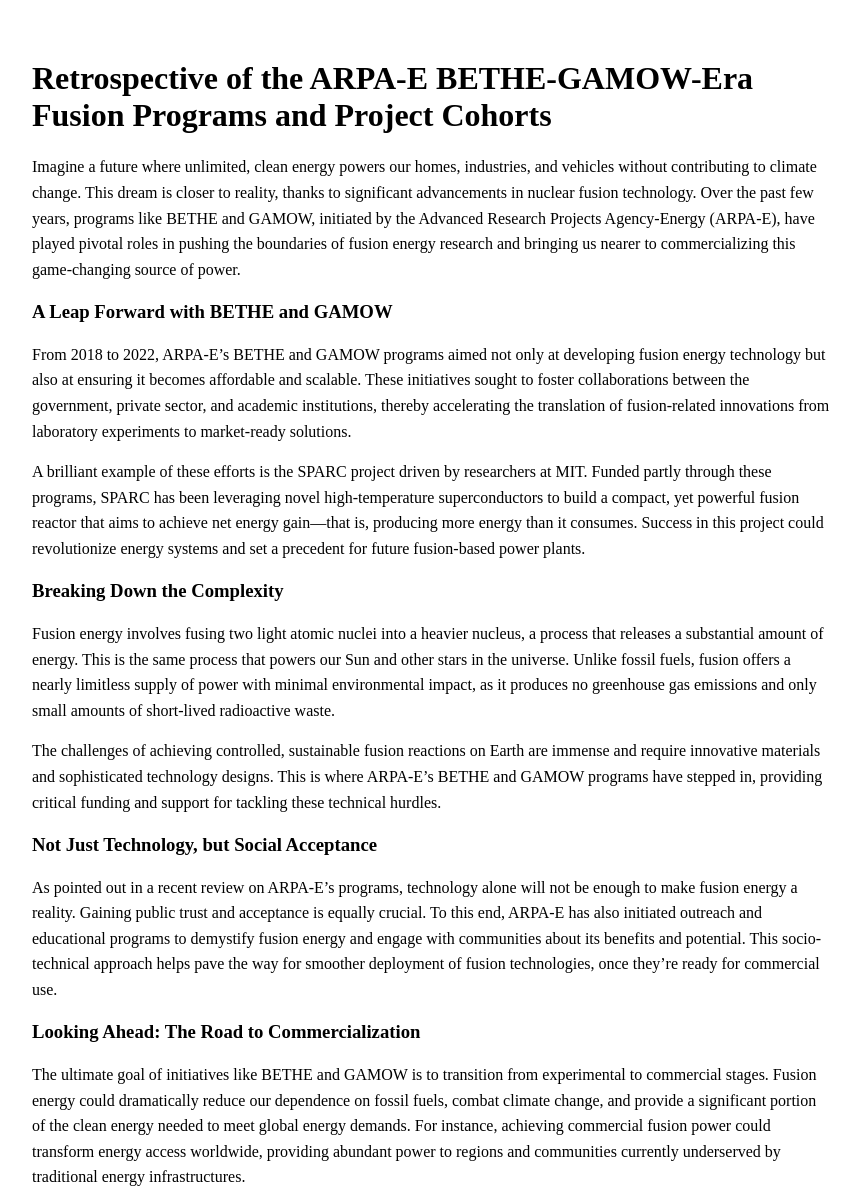
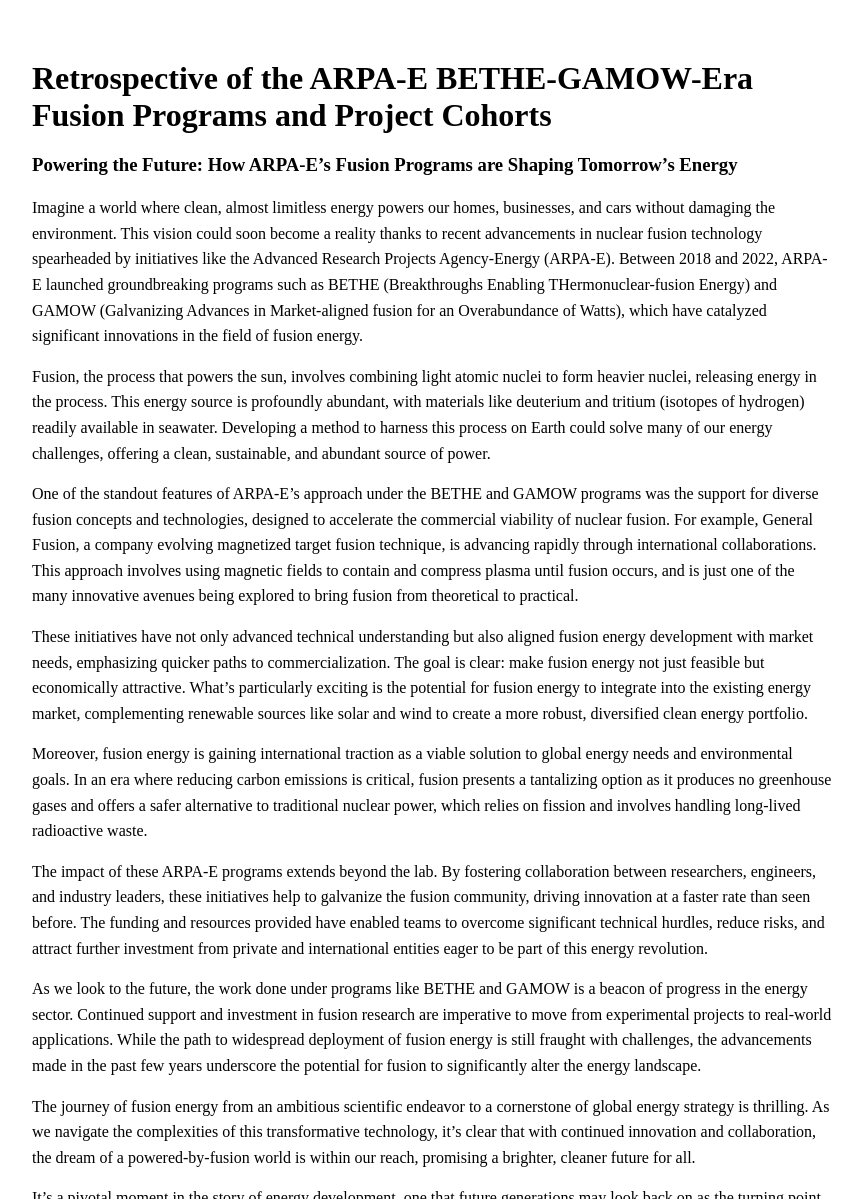
Before and after one commit to hyperpoint/hyperpoint.github.io, a Jekyll site: the page built from _posts/2025-05-01-75c0f7c4e84920ce2da07b1ce2cb2376-retrospective-of-the-arpa-e-bethe-gamow-era-fusion-programs-and-project-cohorts.md, in a window 1280 px wide and 1400 px high. Shown: the part 201-1400 px from the top of the window, without its empty margins (208-1070 px from the left). Built offline with Jekyll 4.4.1, drawn with Linux system fonts in a browser that asks for light colours; some of the changed text lies outside the part shown.

Commit message:
Add blog post: Retrospective of the ARPA-E BETHE-GAMOW-Era Fusion Programs and Project Cohorts

```diff
--- a/_posts/2025-05-01-75c0f7c4e84920ce2da07b1ce2cb2376-retrospective-of-the-arpa-e-bethe-gamow-era-fusion-programs-and-project-cohorts.md
+++ b/_posts/2025-05-01-75c0f7c4e84920ce2da07b1ce2cb2376-retrospective-of-the-arpa-e-bethe-gamow-era-fusion-programs-and-project-cohorts.md
@@ -1,47 +1,40 @@
 ---
 layout: post
 title: "Retrospective of the ARPA-E BETHE-GAMOW-Era Fusion Programs and Project Cohorts"
-date: 2025-05-21 00:04:44
+date: 2025-05-01 10:02:56
 categories: [fusion, energy]
-tags: ["fusion", "gamow", "bethe", "energy", "arpa-e"]
+tags: ["arpa-e", "nuclear-fusion", "bethe", "fusion-energy", "gamow"]
 permalink: "/posts/2025/05/01/retrospective-of-the-arpa-e-bethe-gamow-era-fusion-programs-and-project-cohorts/"
 author: FusionCommons.ai Team
 note: This article was generated with AI assistance using the Fusion Authority Engine, developed by Travis Frye.
 collaboration: In collaboration with leading fusion research entities.
 source: "arXiv"
 link: "http://arxiv.org/abs/2505.01784v1"
-citation: "arXiv: Retrospective of the ARPA-E BETHE-GAMOW-Era Fusion Programs and Project
-  Cohorts"
+citation: "S. C. Hsu, M. C. Handley, S. E. Wurzel, P. B. McGrath (2025). *Retrospective of the ARPA-E BETHE-GAMOW-Era Fusion Programs and Project
+  Cohorts*. arXiv."
+xai-generated: true
 ---
 
-Imagine a future where unlimited, clean energy powers our homes, industries, and vehicles without contributing to climate change. This dream is closer to reality, thanks to significant advancements in nuclear fusion technology. Over the past few years, programs like BETHE and GAMOW, initiated by the Advanced Research Projects Agency-Energy (ARPA-E), have played pivotal roles in pushing the boundaries of fusion energy research and bringing us nearer to commercializing this game-changing source of power.
+### Powering the Future: How ARPA-E's Fusion Programs are Shaping Tomorrow's Energy
 
-### A Leap Forward with BETHE and GAMOW
+Imagine a world where clean, almost limitless energy powers our homes, businesses, and cars without damaging the environment. This vision could soon become a reality thanks to recent advancements in nuclear fusion technology spearheaded by initiatives like the Advanced Research Projects Agency-Energy (ARPA-E). Between 2018 and 2022, ARPA-E launched groundbreaking programs such as BETHE (Breakthroughs Enabling THermonuclear-fusion Energy) and GAMOW (Galvanizing Advances in Market-aligned fusion for an Overabundance of Watts), which have catalyzed significant innovations in the field of fusion energy.
 
-From 2018 to 2022, ARPA-E's BETHE and GAMOW programs aimed not only at developing fusion energy technology but also at ensuring it becomes affordable and scalable. These initiatives sought to foster collaborations between the government, private sector, and academic institutions, thereby accelerating the translation of fusion-related innovations from laboratory experiments to market-ready solutions.
+Fusion, the process that powers the sun, involves combining light atomic nuclei to form heavier nuclei, releasing energy in the process. This energy source is profoundly abundant, with materials like deuterium and tritium (isotopes of hydrogen) readily available in seawater. Developing a method to harness this process on Earth could solve many of our energy challenges, offering a clean, sustainable, and abundant source of power.
 
-A brilliant example of these efforts is the SPARC project driven by researchers at MIT. Funded partly through these programs, SPARC has been leveraging novel high-temperature superconductors to build a compact, yet powerful fusion reactor that aims to achieve net energy gain—that is, producing more energy than it consumes. Success in this project could revolutionize energy systems and set a precedent for future fusion-based power plants.
+One of the standout features of ARPA-E’s approach under the BETHE and GAMOW programs was the support for diverse fusion concepts and technologies, designed to accelerate the commercial viability of nuclear fusion. For example, General Fusion, a company evolving magnetized target fusion technique, is advancing rapidly through international collaborations. This approach involves using magnetic fields to contain and compress plasma until fusion occurs, and is just one of the many innovative avenues being explored to bring fusion from theoretical to practical.
 
-### Breaking Down the Complexity
+These initiatives have not only advanced technical understanding but also aligned fusion energy development with market needs, emphasizing quicker paths to commercialization. The goal is clear: make fusion energy not just feasible but economically attractive. What's particularly exciting is the potential for fusion energy to integrate into the existing energy market, complementing renewable sources like solar and wind to create a more robust, diversified clean energy portfolio.
 
-Fusion energy involves fusing two light atomic nuclei into a heavier nucleus, a process that releases a substantial amount of energy. This is the same process that powers our Sun and other stars in the universe. Unlike fossil fuels, fusion offers a nearly limitless supply of power with minimal environmental impact, as it produces no greenhouse gas emissions and only small amounts of short-lived radioactive waste.
+Moreover, fusion energy is gaining international traction as a viable solution to global energy needs and environmental goals. In an era where reducing carbon emissions is critical, fusion presents a tantalizing option as it produces no greenhouse gases and offers a safer alternative to traditional nuclear power, which relies on fission and involves handling long-lived radioactive waste.
 
-The challenges of achieving controlled, sustainable fusion reactions on Earth are immense and require innovative materials and sophisticated technology designs. This is where ARPA-E's BETHE and GAMOW programs have stepped in, providing critical funding and support for tackling these technical hurdles.
+The impact of these ARPA-E programs extends beyond the lab. By fostering collaboration between researchers, engineers, and industry leaders, these initiatives help to galvanize the fusion community, driving innovation at a faster rate than seen before. The funding and resources provided have enabled teams to overcome significant technical hurdles, reduce risks, and attract further investment from private and international entities eager to be part of this energy revolution.
 
-### Not Just Technology, but Social Acceptance
+As we look to the future, the work done under programs like BETHE and GAMOW is a beacon of progress in the energy sector. Continued support and investment in fusion research are imperative to move from experimental projects to real-world applications. While the path to widespread deployment of fusion energy is still fraught with challenges, the advancements made in the past few years underscore the potential for fusion to significantly alter the energy landscape.
 
-As pointed out in a recent review on ARPA-E's programs, technology alone will not be enough to make fusion energy a reality. Gaining public trust and acceptance is equally crucial. To this end, ARPA-E has also initiated outreach and educational programs to demystify fusion energy and engage with communities about its benefits and potential. This socio-technical approach helps pave the way for smoother deployment of fusion technologies, once they're ready for commercial use.
+The journey of fusion energy from an ambitious scientific endeavor to a cornerstone of global energy strategy is thrilling. As we navigate the complexities of this transformative technology, it’s clear that with continued innovation and collaboration, the dream of a powered-by-fusion world is within our reach, promising a brighter, cleaner future for all.
 
-### Looking Ahead: The Road to Commercialization
+It’s a pivotal moment in the story of energy development, one that future generations may look back on as the turning point towards a sustainable planet. ARPA-E’s fusion initiatives are more than just projects; they are the seeds of change in our global energy narrative, promising a future where energy is not only abundant and affordable but also harmonious with Earth's fragile environment.
 
-The ultimate goal of initiatives like BETHE and GAMOW is to transition from experimental to commercial stages. Fusion energy could dramatically reduce our dependence on fossil fuels, combat climate change, and provide a significant portion of the clean energy needed to meet global energy demands. For instance, achieving commercial fusion power could transform energy access worldwide, providing abundant power to regions and communities currently underserved by traditional energy infrastructures.
+*This post was generated with AI assistance by the Fusion Authority Engine, developed by Travis Frye.*
 
-Furthermore, as fusion technology advances, it could spur substantial economic growth through new jobs in construction, engineering, and various high-tech sectors related to maintaining and operating fusion plants.
-
-### Conclusion and the Future
-
-While we're not yet at the point where fusion energy can power our cities or vehicles, the innovative steps taken by programs like BETHE and GAMOW are building the essential foundation. Projects under these programs, like MIT's SPARC, aim to reach critical energy production milestones within the next decade.
-
-With sustained investment, interdisciplinary collaboration, and public support, the once-distant dream of fusion power could become a cornerstone of our energy infrastructure. This would not just be a technical triumph but a significant leap toward a sustainable and prosperous future for all.
-
-In tackling one of the most formidable challenges in energy science, the journey of ARPA-E's fusion programs illuminates the power of human ingenuity and the promise of a cleaner, more resilient energy system on the horizon.
+This article summarizes research originally published in arXiv, interpreted and rewritten for general audiences by FusionCommons.ai.
```
